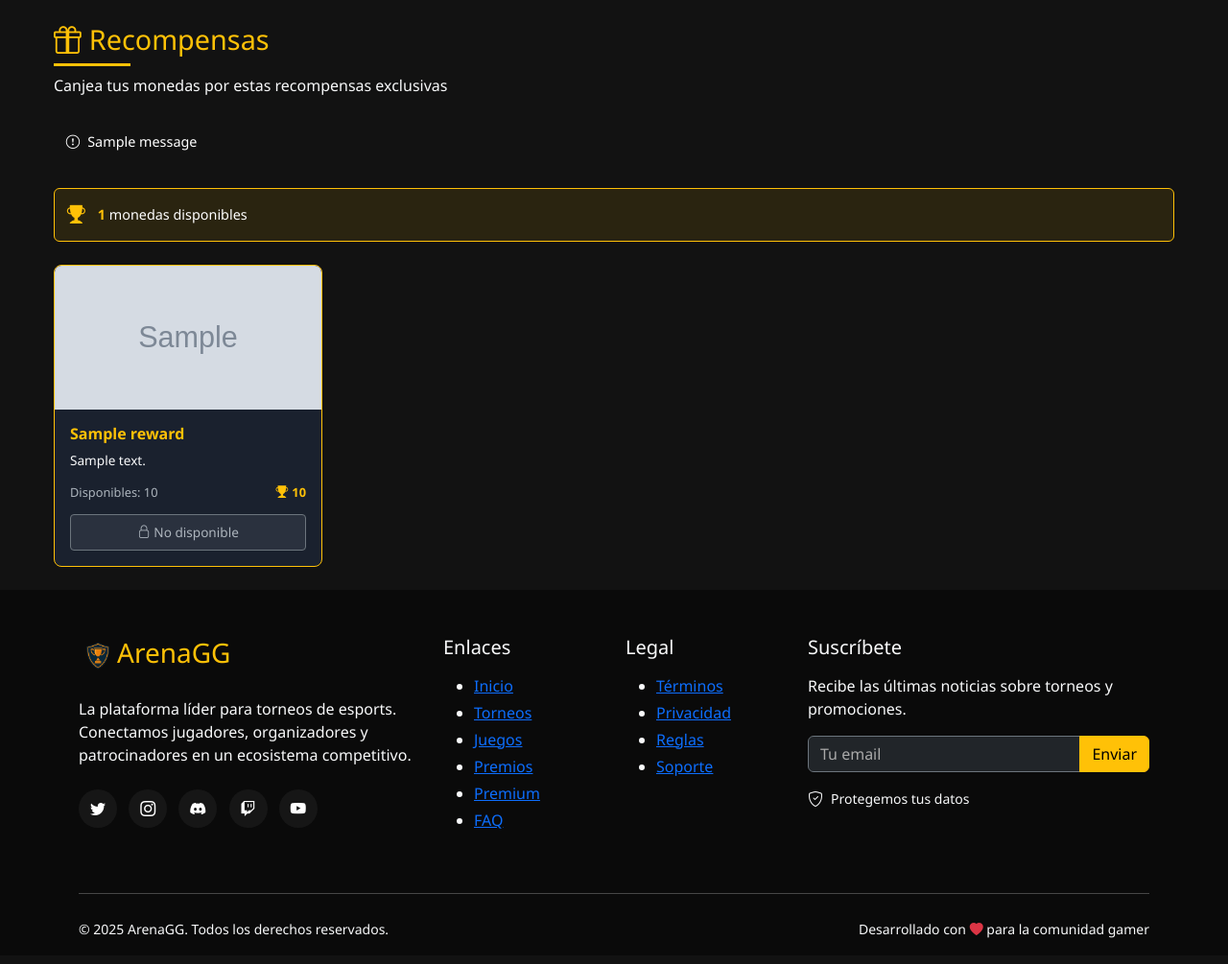
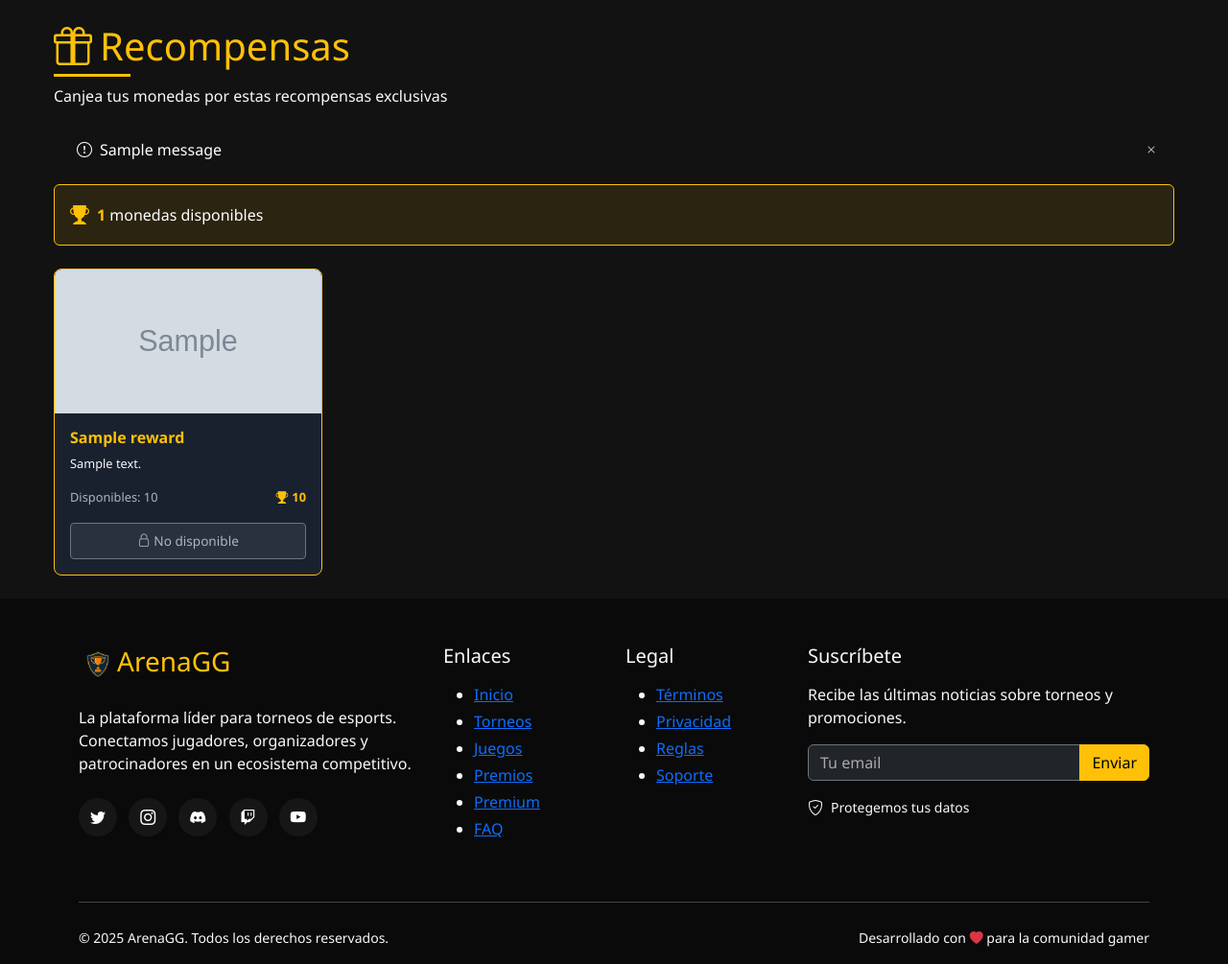
Before and after one commit to agutcan/anteproyecto, a Django app: page /reward/ in a window 1280 px wide. Shown: the part 66-1071 px from the top of the page at 96% size. Before the commit the page ends 1044 px from the top, so only its background shows below. Run offline with Django 5.2, Linux system fonts and the light colour scheme; a user stored in the database is signed in; tables that the repository leaves empty hold one stand-in row (values such as "Sample post"); grey boxes marked "Sample" are stand-in pictures; one stand-in notice (Sample message) is shown; parts of the project's set-up code (start-up, migrations or seed data) failed here and were passed over.

Commit message:
actualizo proyecto

```diff
--- /dev/null
+++ b/web/static/css/reward.css
@@ -0,0 +1,121 @@
+:root {
+    --gold: #ffc107;
+    --card-bg: rgba(30, 41, 59, 0.7);
+}
+
+.rewards-container {
+    max-width: 1200px;
+}
+
+.section-title:after {
+    content: '';
+    position: absolute;
+    width: 80px;
+    height: 3px;
+    background: var(--gold);
+    bottom: 0;
+    left: 0;
+}
+
+/* Alertas compactas */
+.coins-alert {
+    background: rgba(255, 193, 7, 0.1);
+    border-radius: 6px;
+}
+
+/* Grid de recompensas compacto */
+.rewards-grid {
+    grid-template-columns: repeat(auto-fill, minmax(250px, 1fr));
+}
+
+/* Tarjetas compactas con foto completa */
+.reward-card {
+    background: var(--card-bg);
+    border-radius: 8px;
+    border: 1px solid var(--gold);
+    transition: all 0.2s ease;
+}
+
+.reward-card:hover {
+    transform: translateY(-3px);
+    box-shadow: 0 5px 15px rgba(0, 0, 0, 0.2);
+}
+
+.reward-image-container {
+    height: 150px;
+    background: rgba(0, 0, 0, 0.1);
+}
+
+.reward-image {
+    transition: transform 0.3s ease;
+}
+
+.reward-card:hover .reward-image {
+    transform: scale(1.05);
+}
+
+.reward-description {
+    font-size: 0.8rem;
+    display: -webkit-box;
+    -webkit-line-clamp: 2;
+    -webkit-box-orient: vertical;
+}
+
+.reward-info {
+    font-size: 0.8rem;
+}
+
+.reward-stock {
+    color: #adb5bd;
+}
+
+/* Botones compactos */
+.redeem-btn {
+    font-size: 0.85rem;
+    border-radius: 4px;
+    transition: all 0.2s ease;
+}
+
+.btn-available {
+    background: rgba(40, 167, 69, 0.2);
+    color: #28a745;
+    border: 1px solid #28a745;
+}
+
+.btn-available:hover {
+    background: rgba(40, 167, 69, 0.3);
+}
+
+.btn-unavailable {
+    background: rgba(108, 117, 125, 0.2);
+    color: #adb5bd;
+    border: 1px solid #6c757d;
+    cursor: not-allowed;
+}
+
+/* Estado vacío */
+.empty-state {
+    background: var(--card-bg);
+    border: 1px dashed var(--gold);
+    border-radius: 8px;
+    grid-column: 1 / -1;
+}
+
+/* Alertas cerrables */
+.alert-message {
+    border-radius: 6px;
+}
+
+.alert-close {
+    transform: translateY(-50%);
+    background: transparent;
+    border: none;
+    color: inherit;
+    opacity: 0.7;
+    cursor: pointer;
+    transition: opacity 0.2s;
+}
+
+    .alert-close:hover {
+        opacity: 1;
+    }
--- a/web/templates/web/reward.html
+++ b/web/templates/web/reward.html
@@ -1,244 +1,37 @@
 {% extends 'base.html' %}
 {% block title %}Recompensas | ArenaGG{% endblock %}
+{% load static %}
 
 {% block content %}
-<style>
-    :root {
-        --gold: #ffc107;
-        --dark-bg: #1a1a2e;
-        --card-bg: rgba(30, 41, 59, 0.7);
-        --text-light: #e6e6e6;
-    }
-
-    .rewards-container {
-        max-width: 1200px;
-    }
-
-    .section-title {
-        margin-bottom: 0.5rem;
-        font-size: 1.8rem;
-        padding-bottom: 10px;
-    }
-
-    .section-title:after {
-        content: '';
-        position: absolute;
-        width: 80px;
-        height: 3px;
-        background: var(--gold);
-        bottom: 0;
-        left: 0;
-    }
-
-    .section-description {
-        font-size: 1rem;
-        margin-bottom: 1.5rem;
-    }
-
-    /* Alertas compactas */
-    .coins-alert {
-        background: rgba(255, 193, 7, 0.1);
-        border-radius: 6px;
-        padding: 0.8rem;
-        margin-bottom: 1.5rem;
-        font-size: 0.9rem;
-    }
-
-    .coins-alert i {
-        margin-right: 0.8rem;
-        font-size: 1.2rem;
-    }
-
-    .coins-amount {
-        font-weight: 700;
-    }
-
-    /* Grid de recompensas compacto */
-    .rewards-grid {
-        grid-template-columns: repeat(auto-fill, minmax(250px, 1fr));
-    }
-
-    /* Tarjetas compactas con foto completa */
-    .reward-card {
-        background: var(--card-bg);
-        border-radius: 8px;
-        border: 1px solid var(--gold);
-        transition: all 0.2s ease;
-        overflow: hidden;
-        display: flex;
-        flex-direction: column;
-        height: 100%;
-    }
-
-    .reward-card:hover {
-        transform: translateY(-3px);
-        box-shadow: 0 5px 15px rgba(0, 0, 0, 0.2);
-    }
-
-    .reward-image-container {
-        width: 100%;
-        height: 150px;
-        overflow: hidden;
-        display: flex;
-        align-items: center;
-        justify-content: center;
-        background: rgba(0, 0, 0, 0.1);
-    }
-
-    .reward-image {
-        width: 100%;
-        height: 100%;
-        object-fit: cover;
-        transition: transform 0.3s ease;
-    }
-
-    .reward-card:hover .reward-image {
-        transform: scale(1.05);
-    }
-
-    .card-body {
-        padding: 1rem;
-        display: flex;
-        flex-direction: column;
-        flex-grow: 1;
-    }
-
-    .reward-title {
-        color: var(--gold);
-        margin-bottom: 0.5rem;
-        font-size: 1rem;
-        font-weight: 600;
-        white-space: nowrap;
-        overflow: hidden;
-        text-overflow: ellipsis;
-    }
-
-    .reward-description {
-        font-size: 0.85rem;
-        margin-bottom: 0.8rem;
-        flex-grow: 1;
-        display: -webkit-box;
-        -webkit-line-clamp: 2;
-        -webkit-box-orient: vertical;
-        overflow: hidden;
-    }
-
-    .reward-info {
-        display: flex;
-        justify-content: space-between;
-        align-items: center;
-        margin-bottom: 0.8rem;
-        font-size: 0.8rem;
-    }
-
-    .reward-stock {
-        color: #adb5bd;
-    }
-
-    .reward-cost {
-        color: var(--gold);
-        font-weight: 600;
-        display: flex;
-        align-items: center;
-    }
-
-    .reward-cost i {
-        margin-left: 0.3rem;
-    }
-
-    /* Botones compactos */
-    .redeem-btn {
-        padding: 0.5rem;
-        font-size: 0.85rem;
-        border-radius: 4px;
-        width: 100%;
-        text-align: center;
-        transition: all 0.2s ease;
-    }
-
-    .btn-available {
-        background: rgba(40, 167, 69, 0.2);
-        color: #28a745;
-        border: 1px solid #28a745;
-    }
-
-    .btn-available:hover {
-        background: rgba(40, 167, 69, 0.3);
-    }
-
-    .btn-unavailable {
-        background: rgba(108, 117, 125, 0.2);
-        color: #adb5bd;
-        border: 1px solid #6c757d;
-        cursor: not-allowed;
-    }
-
-    /* Estado vacío */
-    .empty-state {
-        text-align: center;
-        padding: 1.5rem;
-        background: var(--card-bg);
-        border: 1px dashed var(--gold);
-        border-radius: 8px;
-        grid-column: 1 / -1;
-    }
-
-    .empty-state i {
-        color: var(--gold);
-        font-size: 1.5rem;
-        margin-bottom: 0.5rem;
-    }
-
-    .empty-state h3 {
-        font-size: 1.2rem;
-        margin-bottom: 0.5rem;
-    }
-
-    .empty-state p {
-        font-size: 0.9rem;
-        color: #adb5bd;
-    }
-
-    /* Mensajes flash compactos */
-    .alert-message {
-        border-radius: 6px;
-        margin-bottom: 1.5rem;
-        padding: 0.8rem;
-        font-size: 0.9rem;
-        display: flex;
-        align-items: center;
-    }
-
-    .alert-message i {
-        margin-right: 0.5rem;
-    }
-
-</style>
+    <link rel="stylesheet" href="{% static 'css/reward.css' %}">
 
 <div class="rewards-container py-4 px-3 mx-auto">
     <!-- Encabezado con nueva línea decorativa -->
     <div class="section-header mb-4">
-        <h1 class="section-title text-warning d-flex align-items-center position-relative">
+        <h1 class="section-title pb-2 mb-2 text-warning d-flex align-items-center position-relative">
             <i class="bi bi-gift"></i>
             <span style="margin-left: 0.5rem;">Recompensas</span>
         </h1>
-        <p class="section-description text-light">
+        <p class="mb-3 fs-6 text-light">
             Canjea tus monedas por estas recompensas exclusivas
         </p>
 
     {% if messages %}
         {% for message in messages %}
-                <div class="alert-message alert-{{ message.tags }}">
+            <div class="alert-message gap-2 py-3 px-4 d-flex align-items-center mb-2 position-relative alert-{{ message.tags }}">
                 <i class="bi bi-exclamation-circle"></i>
                 <span>{{ message }}</span>
+                <button type="button" class="alert-close p-1 position-absolute top-50 end-0 translate-middle-y pe-3" onclick="this.parentElement.style.display='none'">
+                    <i class="bi bi-x"></i>
+                </button>
             </div>
         {% endfor %}
     {% endif %}
 
-        <div class="coins-alert border border-warning d-flex align-items-center">
-            <i class="bi bi-trophy-fill text-warning"></i>
+        <div class="coins-alert mb-4 p-3 fs-6 border border-warning d-flex align-items-center">
+            <i class="bi bi-trophy-fill text-warning me-2 fs-5"></i>
             <div>
-                <span class="coins-amount text-warning">{{ request.user.player.coins }}</span> monedas disponibles
+                <span class=" fw-bold text-warning">{{ request.user.player.coins }}</span> monedas disponibles
             </div>
         </div>
     </div>
@@ -246,22 +39,22 @@
     <!-- Grid de recompensas compacto -->
     <div class="rewards-grid d-grid gap-3">
         {% for reward in reward_list %}
-            <div class="reward-card">
-                <div class="reward-image-container">
+            <div class="reward-card overflow-hidden d-flex flex-column h-100">
+                <div class="reward-image-container w-100 overflow-hidden d-flex align-items-center justify-content-center">
                     {% if reward.image %}
-                        <img src="{{ reward.image.url }}" class="reward-image" alt="{{ reward.name }}">
+                        <img src="{{ reward.image.url }}" class="reward-image w-100 h-100 object-fit-cover" alt="{{ reward.name }}">
                     {% else %}
                         <i class="bi bi-gift text-warning" style="font-size: 2rem;"></i>
                     {% endif %}
                 </div>
-                <div class="card-body">
-                    <h3 class="reward-title" title="{{ reward.name }}">{{ reward.name }}</h3>
-                    <p class="reward-description text-light" title="{{ reward.description }}">{{ reward.description }}</p>
+                <div class=" p-3 d-flex flex-column flex-grow-1">
+                    <h3 class="mb-2 fs-6 fw-semibold text-nowrap overflow-hidden text-truncate w-100 text-warning" title="{{ reward.name }}">{{ reward.name }}</h3>
+                    <p class="reward-description mb-3 overflow-hidden flex-grow-1 text-light" title="{{ reward.description }}">{{ reward.description }}</p>
 
-                    <div class="reward-info">
+                    <div class="reward-info d-flex justify-content-between align-items-center mb-3">
                         <span class="reward-stock">Disponibles: {{ reward.stock }}</span>
 
-                        <span class="reward-cost">
+                        <span class="ms-1 fw-semibold d-flex align-items-center text-warning">
                              <i class="bi bi-trophy-fill text-warning me-1"></i> {{ reward.coins_cost }}
                         </span>
                     </div>
@@ -269,22 +62,22 @@
                     {% if request.user.player.coins >= reward.coins_cost and reward.stock > 0 and reward.is_active %}
                         <form method="post" action="{% url 'web:redeemRewardView' reward.id %}">
                             {% csrf_token %}
-                            <button type="submit" class="redeem-btn btn-available">
+                            <button type="submit" class="redeem-btn btn-available w-100 text-center p-2">
                                 <i class="bi bi-cart"></i> Canjear
                             </button>
                         </form>
                     {% else %}
-                        <button class="redeem-btn btn-unavailable" disabled>
+                        <button class="redeem-btn btn-unavailable w-100 text-center p-2" disabled>
                             <i class="bi bi-lock"></i> No disponible
                         </button>
                     {% endif %}
                 </div>
             </div>
         {% empty %}
-            <div class="empty-state">
-                <i class="bi bi-box"></i>
-                <h3>No hay recompensas</h3>
-                <p>Vuelve más tarde</p>
+            <div class="empty-state text-center p-4">
+                <i class="bi bi-box text-warning fs-1 mb-2"></i>
+                <h3 class="mb-2 fs-2">No hay recompensas</h3>
+                <p class="fs-6">Vuelve más tarde</p>
             </div>
         {% endfor %}
     </div>
```
Also changed, not shown: data/mailpit.db. Lines whose indentation alone changed are shown as unchanged.
